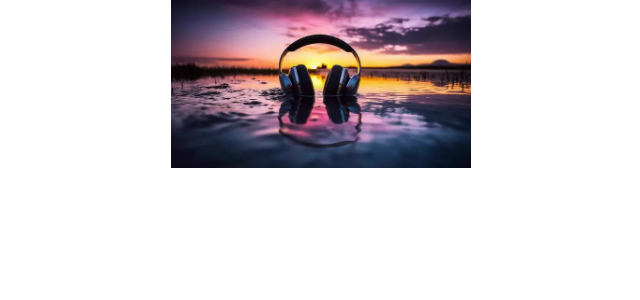
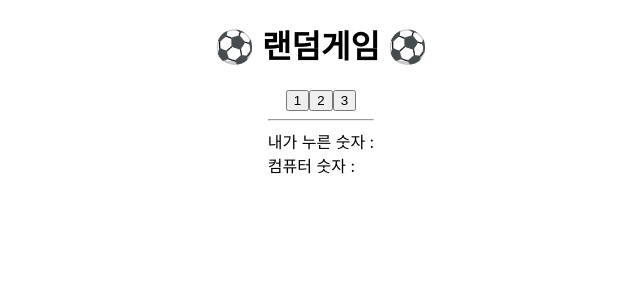
Before and after one commit to kinick1/project04, a React (Create React App) app: page / in a window 1280 px wide. Shown: the top 300 px of the page, without its empty margins (319-959 px from the left). Built offline with nearby package versions, Linux system fonts and the light colour scheme.

Commit message:
randomGame

```diff
--- a/src/example/Ex02.jsx
+++ b/src/example/Ex02.jsx
@@ -1,9 +1,36 @@
-import React from 'react'
+import React,{useState} from 'react'
 import '../App.css'
 // import pic from'../image/img.jpg'
 
 const Ex02 = () => {
+    const [emoji, setEmoji] = useState('♡');   // state를 이용해 emoji를 선언 처음 상태를 ♡로 지정
+    const [txt, setTxt] = useState('좋아요');
 
+    const handleLike = () => {                  // 함수 작성
+        if (emoji === '♡') {                   // 만약 emoji(state)가 '♡'라면
+            console.log(emoji)
+            setEmoji('♥');                     // emoji를 setEmoji로 바꾸는데 값을 '♥' 로 변경
+            setTxt('좋아요 취소');              // txt를 setTxt로 바꾸는데 값을 "좋아요 취소" 로 변경
+        } else {                               // ♡가 아니라면
+            console.log(emoji)
+            setEmoji('♡');                    // emoji를 setEmoji로 바꾸는데 값을 '♡' 로 변경
+            setTxt('좋아요');                  // txt를 setTxt로 바꾸는데 값을 "좋아요" 로 변경
+        }
+    };
+    /* 좋아요 실습
+
+        1. 비어있는 하트 클릭 시, 하트가 꽉찬하트로 변경
+            비어있는 하트 클릭 시, 좋아요 취소로 변경
+
+        2. 꽉찬 하트를 클릭 시, 하트가 비어있는 하트로 변경
+            내용은 좋아요로 변경
+
+        - 하트 state : emoji
+        - 좋아요 state : txt
+        - 좋아요를 핸들링하는 함수 : handleLike
+
+        - 하트 클릭시 handleLike 실행 =>
+    */
 
     /*
     react 에서 이미지 띄우는 방법 3가지
@@ -21,14 +48,20 @@ const Ex02 = () => {
 
     /*
     3. 외부 url을 이용
+    let pic="https://image.edaily.co.kr/images/Photo/files/NP/S/2017/07/PS17072900100.jpg"
     */
-   // let pic="https://image.edaily.co.kr/images/Photo/files/NP/S/2017/07/PS17072900100.jpg"
 
-  return (
-    <div className='div-center'>
-        <img width="300px" src={pic}></img>
-    </div>
-  )
+
+    return (
+        <div className='div-center'>
+            <img width="300px" src={pic} alt="example"></img>
+            <p>
+                <span onClick={handleLike}>{emoji}</span>   {/* span 태그도 onClick을 사용할수 있다. */}
+                {"  "}
+                <span>{txt}</span>
+            </p>
+        </div>
+    );
 }
 
 export default Ex02
--- /dev/null
+++ b/src/example/Ex03.jsx
@@ -0,0 +1,49 @@
+import React, { useState } from 'react';
+import '../App.css';
+
+const Ex03 = () => {
+    const [randomNum, setRanNum] = useState('');
+    const [inputNum, setInputNum] = useState('');
+    const [result, setResult] = useState('');
+
+    const btnCk = (e) => {
+        // 1~3사이의 랜덤한 숫자 출력
+        const randomNum = parseInt(Math.random() * 3) + 1;
+        console.log('random function', randomNum);
+
+        // 내가 선택한 숫자
+        const selectedNum = parseInt(e.target.innerText);
+        console.log('inputNum', selectedNum);
+
+        setRanNum(randomNum);
+        setInputNum(selectedNum);
+
+        //
+        if (randomNum === selectedNum) {
+            setResult('정답입니다~');
+        } else {
+            setResult('땡!');
+        }
+    };
+
+    return (
+        <div className='div-center'>
+            <h1>⚽ 랜덤게임 ⚽</h1>
+            <div>
+                <button onClick={btnCk}>1</button>
+                <button onClick={btnCk}>2</button>
+                <button onClick={btnCk}>3</button>
+            </div>
+            <div>
+                <hr />
+                <span>내가 누른 숫자 : {inputNum}</span>
+                <br />
+                <span>컴퓨터 숫자 : {randomNum}</span>
+                <br />
+                <span>{result}</span>
+            </div>
+        </div>
+    );
+};
+
+export default Ex03;
```
Also changed, not shown: src/index.js (+7 -3 lines).
